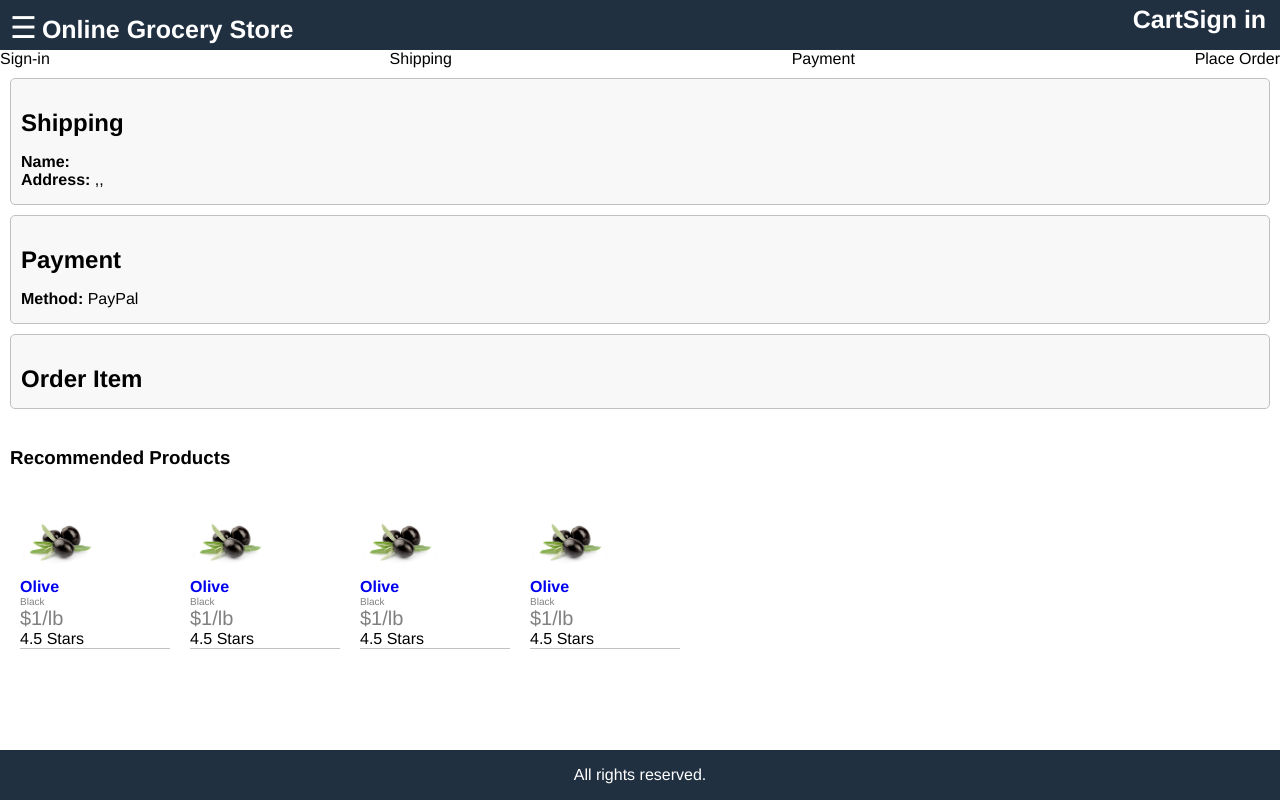
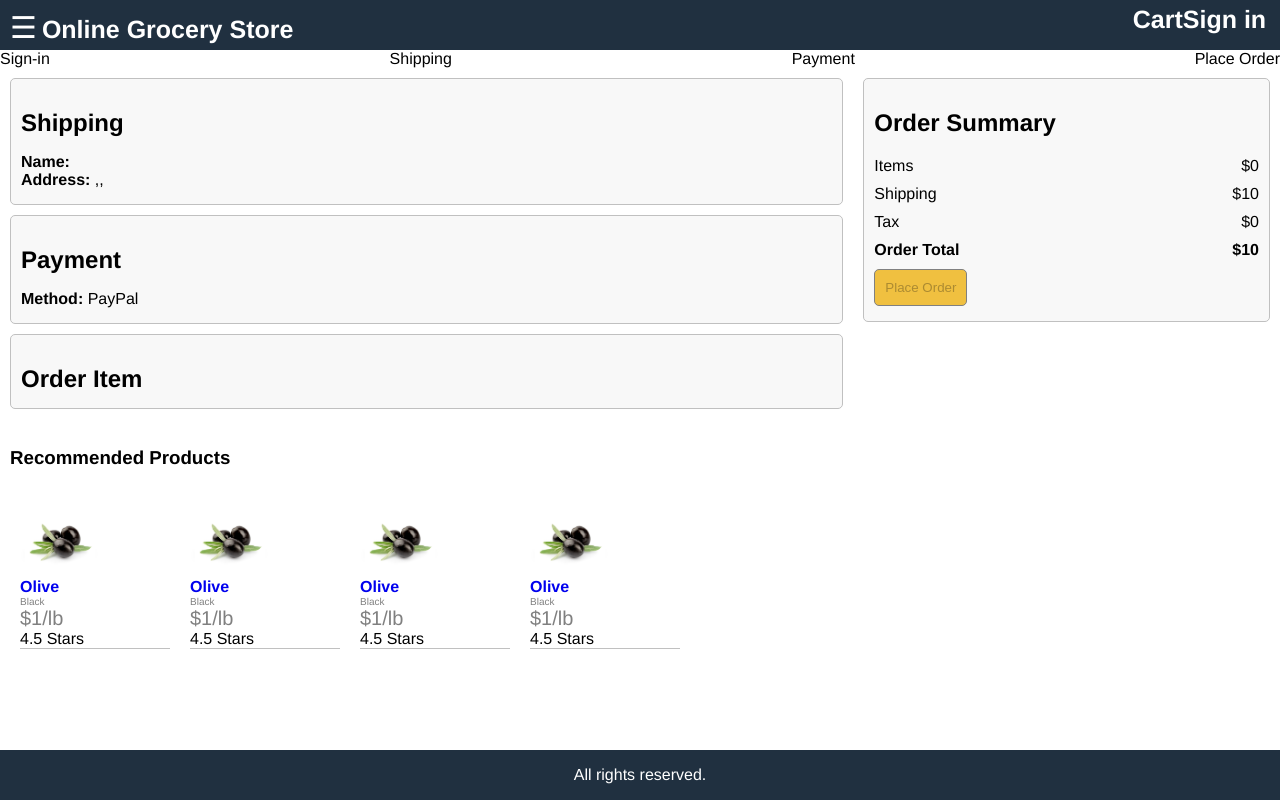
Before and after one commit to mekalyan26/Javascript_Projects, a React (Create React App) app in the folder OnlineGroceryStore/frontend/: page /placeorder in a window 1280 px wide. Built offline with nearby package versions, Linux system fonts and the light colour scheme.

Commit message:
place order functionality

```diff
--- a/OnlineGroceryStore/frontend/src/screens/PlaceOrderScreen.js
+++ b/OnlineGroceryStore/frontend/src/screens/PlaceOrderScreen.js
@@ -5,9 +5,21 @@ import { Link } from "react-router-dom";
 
 export default function PlaceOrderScreen(props) {
   const cart = useSelector((state) => state.cart);
-  if(!cart.paymentMethod){
-      props.history.push('/payment')
+  if (!cart.paymentMethod) {
+    props.history.push("/payment");
   }
+
+  const toPrice = (num) => Number(num.toFixed(2));
+  cart.itemsPrice = toPrice(
+    cart.cartItems.reduce((a, c) => a + c.qty * c.price, 0)
+  );
+  cart.shippingPrice = cart.itemsPrice > 100 ? toPrice(0) : toPrice(10);
+  cart.taxPrice = toPrice(0.15 * cart.itemsPrice);
+  cart.totalPrice = cart.itemsPrice + cart.shippingPrice + cart.taxPrice;
+  const placeOrderHandler = () => {
+      // write dispatch place order action
+  };
+
   return (
     <div>
       <CheckoutSteps step1 step2 step3 step4></CheckoutSteps>
@@ -63,6 +75,48 @@ export default function PlaceOrderScreen(props) {
             </li>
           </ul>
         </div>
+        <div className="col-1">
+          <div className="card card-body">
+            <ul>
+              <li>
+                <h2>Order Summary</h2>
+              </li>
+              <li>
+                <div className="row">
+                  <div>Items</div>
+                  <div>${cart.itemsPrice}</div>
+                </div>
+              </li>
+              <li>
+                <div className="row">
+                  <div>Shipping</div>
+                  <div>${cart.shippingPrice}</div>
+                </div>
+              </li>
+              <li>
+                <div className="row">
+                  <div>Tax</div>
+                  <div>${cart.taxPrice}</div>
+                </div>
+              </li>
+              <li>
+                <div className="row">
+                  <div>
+                    <strong>Order Total</strong>
+                  </div>
+                  <div>
+                    <strong>${cart.totalPrice}</strong>
+                  </div>
+                </div>
+              </li>
+              <li>
+                  <button type="button" className="button primary" onClick={placeOrderHandler}
+                  disabled={cart.cartItems.length=== 0}
+                  >Place Order</button>
+              </li>
+            </ul>
+          </div>
+        </div>
       </div>
     </div>
   );
```
